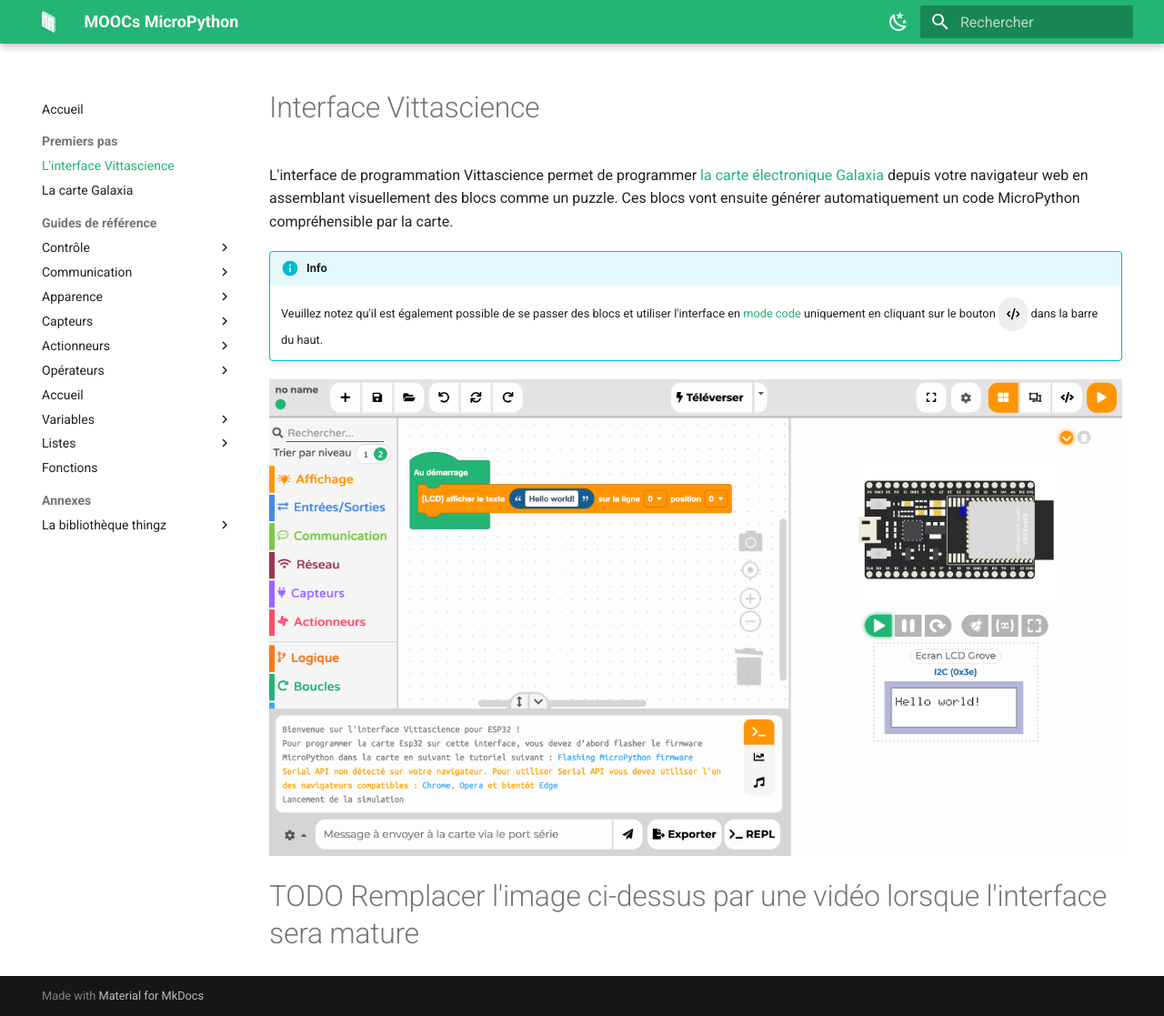
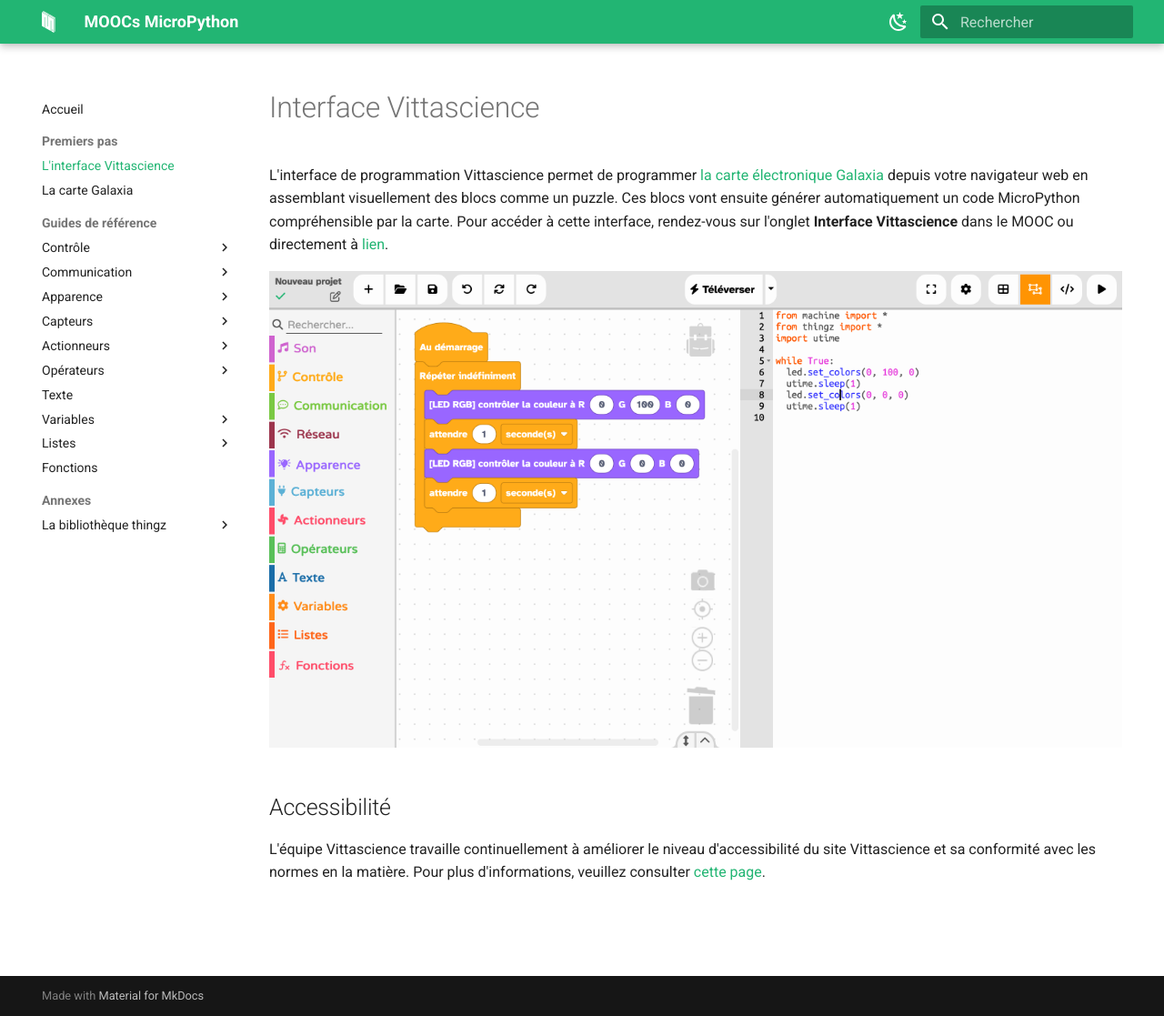
Before and after one commit to imt-atlantique/micropython_doc, an MkDocs documentation site: the page built from docs/interface.md, in a window 1280 px wide and 1117 px high. Shown: the whole window at 91% size. Built offline with MkDocs 1.6.1 and Material for MkDocs 9.7.7, drawn with Linux system fonts in a browser that asks for light colours.

Commit message:
Modifications mineures et mise à jour de la fiche interface

```diff
--- a/docs/interface.md
+++ b/docs/interface.md
@@ -5,11 +5,9 @@
 
 # Interface Vittascience
 
-L'interface de programmation Vittascience permet de programmer [la carte électronique Galaxia](galaxia.md) depuis votre navigateur web en assemblant visuellement des blocs comme un puzzle. Ces blocs vont ensuite générer automatiquement un code MicroPython compréhensible par la carte.
+L'interface de programmation Vittascience permet de programmer [la carte électronique Galaxia](galaxia.md) depuis votre navigateur web en assemblant visuellement des blocs comme un puzzle. Ces blocs vont ensuite générer automatiquement un code MicroPython compréhensible par la carte. Pour accéder à cette interface, rendez-vous sur l'onglet **Interface Vittascience** dans le MOOC ou directement à [lien](https://fr.vittascience.com/galaxia/?mode=mixed&console=bottom&toolbox=scratch&embed=1).
 
-!!! info
-    Veuillez notez qu'il est également possible de se passer des blocs et utiliser l'interface en [mode code](#mode-code) uniquement en cliquant sur le bouton [:fontawesome-solid-code:](#){ .btn-light style='color:black;' } dans la barre du haut.
+![Interface Vittascience](img/interface_vittascience.png)
 
-![Interface ESP32](img/interface_esp32.png)
-
-# TODO Remplacer l'image ci-dessus par une vidéo lorsque l'interface sera mature
+## Accessibilité
+L'équipe Vittascience travaille continuellement à améliorer le niveau d'accessibilité du site Vittascience et sa conformité avec les normes en la matière. Pour plus d'informations, veuillez consulter [cette page](https://fr.vittascience.com/accessibility).
--- a/mkdocs.yml
+++ b/mkdocs.yml
@@ -20,7 +20,7 @@
       - 'Écrire dans la console': 'communication/ecrire_dans_la_console.md'
     - 'Apparence':
       - 'Contrôler une LED': 'apparence/led/led.md'
-      - 'Contrôler une LED RVB' : 'apparence/led_rgb/led_rgb.md'
+      - 'Contrôler une LED RGB' : 'apparence/led_rgb/led_rgb.md'
     - 'Capteurs':
       - 'Capter la luminosité' : 'capteurs/capteur_lumiere.md'
       - "Capter l'accélération" : 'capteurs/capteur_acceleration.md'
@@ -29,12 +29,12 @@
       - 'Actionner un servomoteur' : 'actionneurs/servomoteur.md'
     - 'Opérateurs':
       - 'Manipuler des nombres' : 'math/manipuler_des_nombres.md'
-    - 'Texte': index.md
+    - 'Texte': 'variables/variable_texte.md'
     - 'Variables':
         - 'Stocker du texte': 'variables/variable_texte.md'
         - 'Stocker des nombres': 'variables/variable_nombre.md'
     - 'Listes':
-        - "créer une liste d'éléments": 'listes/liste_avec_elts.md'
+        - "Créer une liste d'éléments": 'listes/liste_avec_elts.md'
     - 'Fonctions': 'fonctions/fonction.md'
   - 'Annexes':
     - 'La bibliothèque thingz':
```
Also changed, not shown: docs/apparence/led_rgb/led_rgb.md (+1 -1 lines), docs/img/interface_esp32.png (deleted), docs/img/interface_vittascience.png (added).
